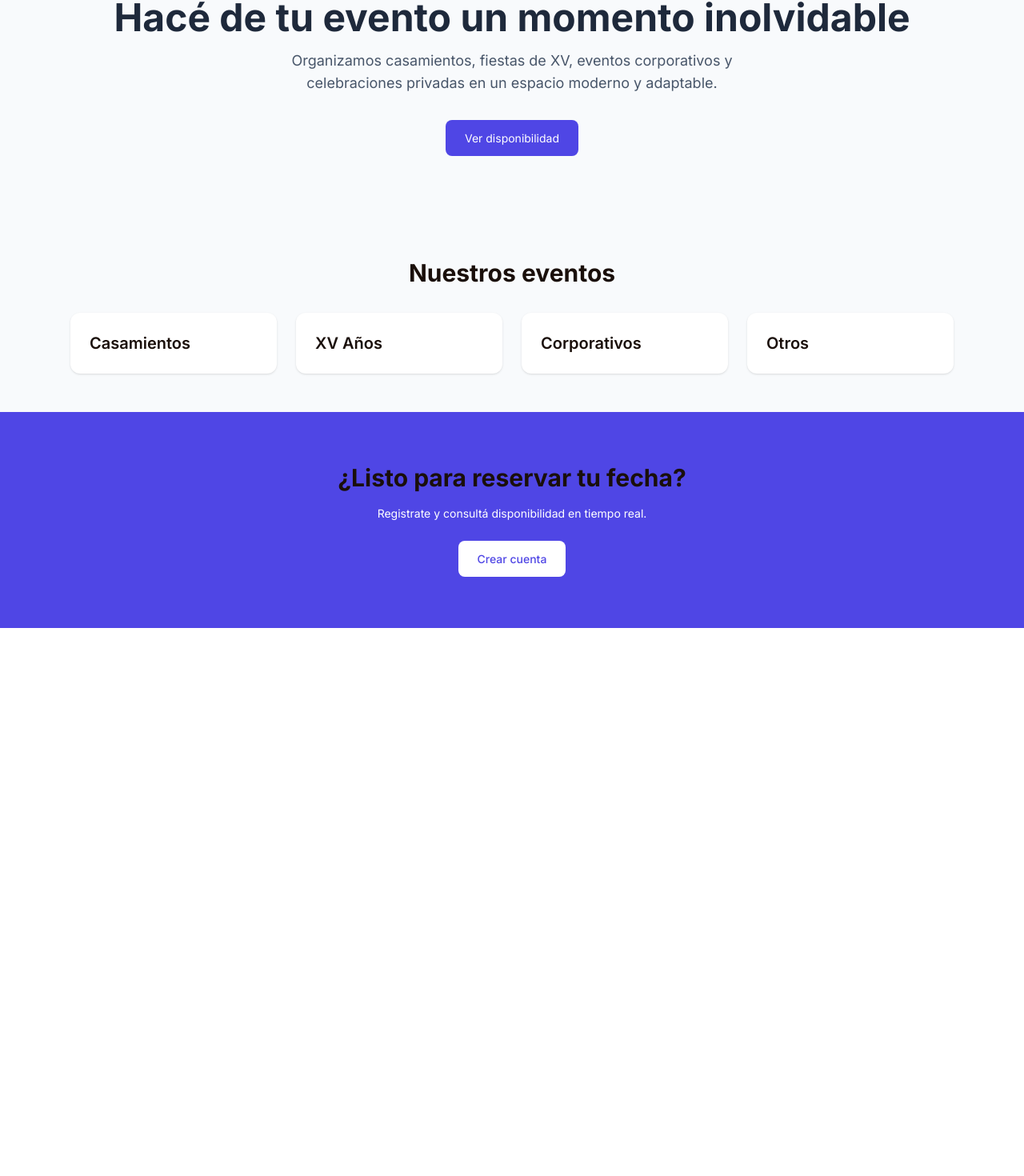
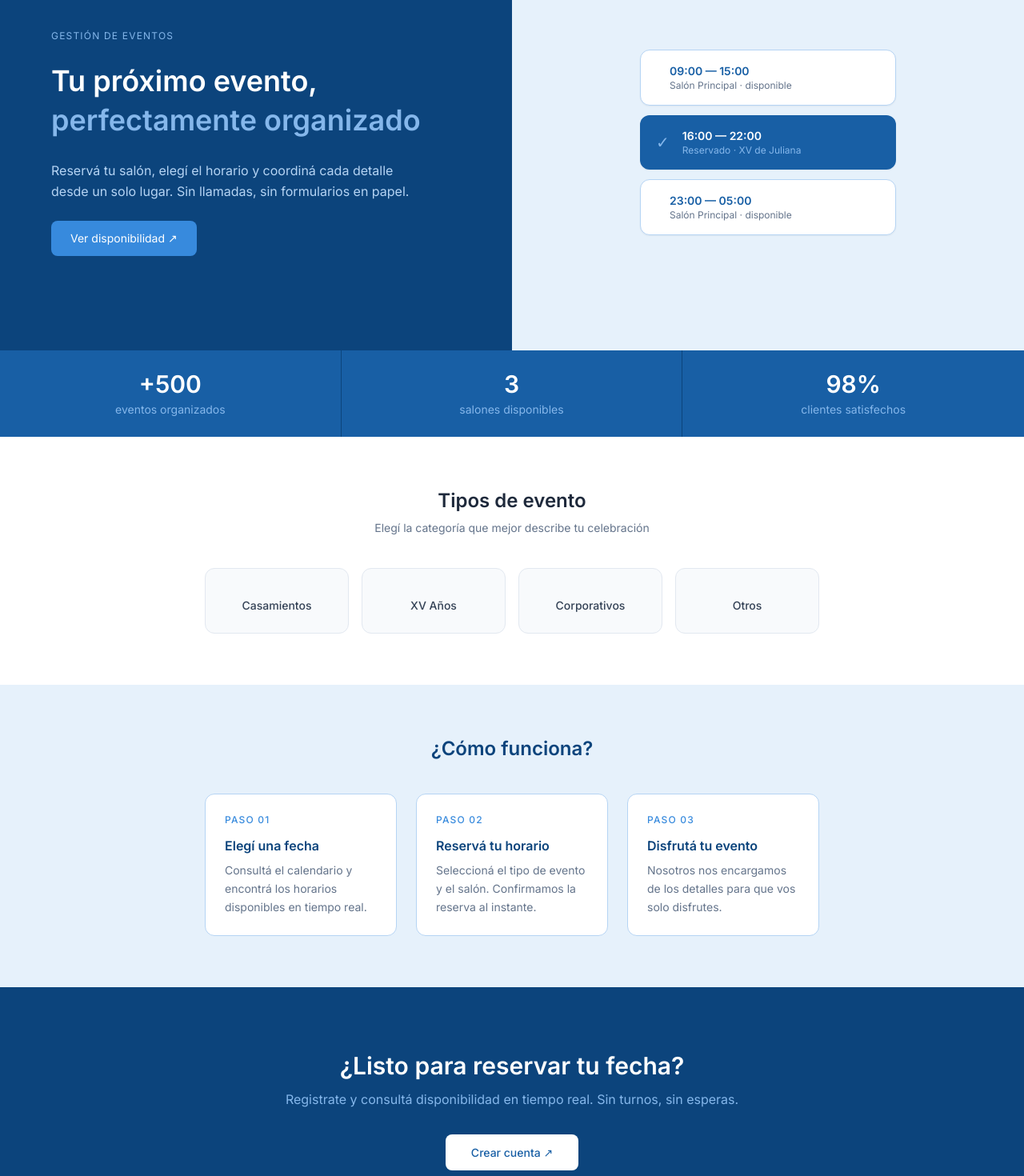
Before and after one commit to Salon-404/Salon404-frontend, a React (Vite) app: page / in a window 1280 px wide. Shown: the part 154-1624 px from the top of the page at 80% size. Before the commit the page ends 939 px from the top, so only its background shows below. Built offline with nearby package versions, Linux system fonts and the light colour scheme; no server answers.

Commit message:
Cambios home y login page

```diff
--- a/src/pages/auth/LoginPage.jsx
+++ b/src/pages/auth/LoginPage.jsx
@@ -1,21 +1,14 @@
 import { useState } from 'react'
-import { useNavigate, useLocation, replace } from 'react-router-dom'
+import { useNavigate, useLocation } from 'react-router-dom'
 import { useForm } from 'react-hook-form'
 import { useAuth } from '../../context/AuthContext'
-import { TOKEN_KEY,RUTA_ADMIN,RUTA_USER } from '../../constants/auth'
+import { TOKEN_KEY, RUTA_ADMIN, RUTA_USER } from '../../constants/auth'
 import { decodeToken } from '../../globals/decodeToken'
-
-const INPUT_CLASS =
-    'w-full rounded-md border border-slate-300 px-3 py-2 text-sm text-slate-700 shadow-sm ' +
-    'focus:border-amber-500 focus:outline-none focus:ring-1 focus:ring-amber-500'
-const LABEL_CLASS = 'block text-sm font-medium text-slate-700 mb-1'
-const ERROR_CLASS = 'mt-1 text-xs text-red-600'
 
 export default function LoginPage() {
   const { login } = useAuth()
   const navigate = useNavigate()
   const location = useLocation()
-
   const [errorGeneral, setErrorGeneral] = useState(null)
 
   const {
@@ -27,15 +20,14 @@ export default function LoginPage() {
   async function onSubmit({ email, password }) {
     setErrorGeneral(null)
     try {
-            const usuarioAutenticado = await login({ email, password });
+      const usuarioAutenticado = await login({ email, password })
       const rolUser = usuarioAutenticado?.role?.toUpperCase() || 'USER'
       if (rolUser === 'USER') {
         navigate(RUTA_USER)
       } else {
-                const destino = location.state?.from?.pathname ?? RUTA_DEFAULT
+        const destino = location.state?.from?.pathname ?? RUTA_ADMIN
         navigate(destino, { replace: true })
       }
-
     } catch (err) {
       if (err?.response?.status === 401) {
         setErrorGeneral('Email o contraseña incorrectos.')
@@ -46,23 +38,79 @@ export default function LoginPage() {
   }
 
   return (
-        <div className="flex min-h-screen items-center justify-center bg-slate-50">
-            <div className="w-full max-w-sm rounded-lg border border-slate-200 bg-white p-8 shadow-sm">
-                <h1 className="mb-6 text-2xl font-bold text-slate-900 tracking-tight">Salon 404</h1>
+    <div className="min-h-screen grid grid-cols-2">
+
+      {/* ── Izquierda ─────────────────────────────────────────────────── */}
+      <div className="bg-[#0C447C] flex flex-col justify-between px-16 py-12">
+        <div className="text-[#85B7EB] font-semibold text-lg tracking-tight">
+          EventoPro
+        </div>
+
+        <div className="flex flex-col gap-6">
+          <span className="text-xs tracking-widest text-[#85B7EB] uppercase">
+            Bienvenido de vuelta
+          </span>
+          <h1 className="text-4xl font-semibold text-white leading-snug">
+            Organizá tu próximo{" "}
+            <em className="not-italic text-[#85B7EB]">evento especial</em>
+          </h1>
+          <p className="text-[#B5D4F4] text-base leading-relaxed max-w-sm">
+            Accedé a tu cuenta para gestionar reservas, horarios y salones en tiempo real.
+          </p>
+
+          {/* Tarjetas decorativas */}
+          <div className="flex flex-col gap-3 mt-4 max-w-xs">
+            <div className="bg-white/10 rounded-xl px-5 py-4 flex items-center gap-4 backdrop-blur-sm">
+              <span className="text-2xl"></span>
+              <div>
+                <div className="text-sm font-semibold text-white">Disponibilidad en tiempo real</div>
+                <div className="text-xs text-[#85B7EB]">Consultá horarios al instante</div>
+              </div>
+            </div>
+            <div className="bg-white/10 rounded-xl px-5 py-4 flex items-center gap-4 backdrop-blur-sm">
+              <span className="text-2xl"></span>
+              <div>
+                <div className="text-sm font-semibold text-white">Reserva confirmada al instante</div>
+                <div className="text-xs text-[#85B7EB]">Sin esperas ni llamadas</div>
+              </div>
+            </div>
+          </div>
+        </div>
+
+        <div className="text-xs text-[#378ADD]">
+          © 2026 eventosPRO · Todos los derechos reservados
+        </div>
+      </div>
+
+      {/* ── Derecha: formulario ───────────────────────────────────────── */}
+      <div className="bg-[#E6F1FB] flex items-center justify-center px-12">
+        <div className="w-full max-w-sm">
+
+          <div className="mb-8">
+            <h2 className="text-2xl font-semibold text-[#0C447C] mb-1">
+              Iniciá sesión
+            </h2>
+            <p className="text-sm text-slate-500">
+              Ingresá tus credenciales para continuar
+            </p>
+          </div>
 
           {errorGeneral && (
-                    <div className="mb-4 rounded-md border border-red-300 bg-red-50 px-4 py-3 text-sm text-red-700">
+            <div className="mb-5 rounded-lg border border-red-200 bg-red-50 px-4 py-3 text-sm text-red-700">
               {errorGeneral}
             </div>
           )}
 
-                <form onSubmit={handleSubmit(onSubmit)} noValidate className="space-y-4">
+          <form onSubmit={handleSubmit(onSubmit)} noValidate className="flex flex-col gap-5">
+
             <div>
-                        <label className={LABEL_CLASS}>Email</label>
+              <label className="block text-sm font-medium text-[#0C447C] mb-1.5">
+                Email
+              </label>
               <input
                 type="email"
-                            placeholder="admin@salon404.com"
-                            className={INPUT_CLASS}
+                placeholder="tu@email.com"
+                className="w-full rounded-lg border border-[#B5D4F4] bg-white px-4 py-2.5 text-sm text-slate-700 shadow-sm focus:border-[#185FA5] focus:outline-none focus:ring-1 focus:ring-[#185FA5] placeholder-slate-400"
                 {...register('email', {
                   required: 'El email es obligatorio',
                   pattern: {
@@ -71,29 +119,36 @@ export default function LoginPage() {
                   },
                 })}
               />
-                        {errors.email && <p className={ERROR_CLASS}>{errors.email.message}</p>}
+              {errors.email && (
+                <p className="mt-1 text-xs text-red-600">{errors.email.message}</p>
+              )}
             </div>
 
             <div>
-                        <label className={LABEL_CLASS}>Contraseña</label>
+              <label className="block text-sm font-medium text-[#0C447C] mb-1.5">
+                Contraseña
+              </label>
               <input
                 type="password"
-                            className={INPUT_CLASS}
+                placeholder="••••••••"
+                className="w-full rounded-lg border border-[#B5D4F4] bg-white px-4 py-2.5 text-sm text-slate-700 shadow-sm focus:border-[#185FA5] focus:outline-none focus:ring-1 focus:ring-[#185FA5] placeholder-slate-400"
                 {...register('password', { required: 'La contraseña es obligatoria' })}
               />
-                        {errors.password && <p className={ERROR_CLASS}>{errors.password.message}</p>}
+              {errors.password && (
+                <p className="mt-1 text-xs text-red-600">{errors.password.message}</p>
+              )}
             </div>
 
             <button
               type="submit"
               disabled={isSubmitting}
-                        className="w-full rounded-md bg-amber-600 px-4 py-2 text-sm font-bold text-white
-                     hover:bg-amber-700 disabled:cursor-not-allowed disabled:opacity-50 transition-colors shadow-sm"
+              className="w-full rounded-lg bg-[#185FA5] px-4 py-3 text-sm font-semibold text-white hover:bg-[#0C447C] disabled:cursor-not-allowed disabled:opacity-50 transition-colors shadow-sm mt-2"
             >
-                        {isSubmitting ? 'Ingresando…' : 'Ingresar'}
+              {isSubmitting ? 'Ingresando…' : 'Ingresar →'}
             </button>
           </form>
         </div>
       </div>
+    </div>
   )
 }
--- a/src/pages/home/HomePage.jsx
+++ b/src/pages/home/HomePage.jsx
@@ -5,66 +5,167 @@ export default function HomePage() {
   const navigate = useNavigate();
 
   return (
-    <div className="min-h-screen bg-slate-50">
-      {/* Navbar */}
-     <Navbar/>
+    <div className="min-h-screen bg-white">
+      <Navbar />
 
-      {/* Hero */}
-      <section className="mx-auto max-w-6xl px-6 py-20 text-center">
-        <h2 className="mb-4 text-5xl font-bold text-slate-800">
-          Hacé de tu evento un momento inolvidable
-        </h2>
+      {/* ── HERO ─────────────────────────────────────────────────────────── */}
+      <section className="grid grid-cols-2 min-h-[520px]">
+        {/* Izquierda: texto */}
+        <div className="bg-[#0C447C] flex flex-col justify-center gap-6 px-16 py-20">
+          <span className="text-xs tracking-widest text-[#85B7EB] uppercase">
+            Gestión de eventos
+          </span>
+          <h1 className="text-4xl font-semibold text-white leading-snug">
+            Tu próximo evento,{" "}
+            <em className="not-italic text-[#85B7EB]">
+              perfectamente organizado
+            </em>
+          </h1>
+          <p className="text-[#B5D4F4] text-base leading-relaxed max-w-md">
+            Reservá tu salón, elegí el horario y coordiná cada detalle desde
+            un solo lugar. Sin llamadas, sin formularios en papel.
+          </p>
+          <button
+            onClick={() => navigate("/disponibilidad")}
+            className="w-fit rounded-lg bg-[#378ADD] px-6 py-3 text-white text-sm hover:bg-[#185FA5] transition-colors"
+          >
+            Ver disponibilidad ↗
+          </button>
+        </div>
 
-        <p className="mx-auto mb-8 max-w-2xl text-lg text-slate-600">
-          Organizamos casamientos, fiestas de XV,
-          eventos corporativos y celebraciones privadas
-          en un espacio moderno y adaptable.
-        </p>
-
-        <button onClick={()=> navigate("/disponibilidad")} className="rounded-lg bg-indigo-600 px-6 py-3 text-white hover:bg-indigo-700">
-          Ver disponibilidad
-        </button>
-      </section>
-
-      {/* Eventos */}
-      <section className="mx-auto max-w-6xl px-6 py-12">
-        <h3 className="mb-8 text-center text-3xl font-bold">
-          Nuestros eventos
-        </h3>
-
-        <div className="grid gap-6 md:grid-cols-4">
-          <div className="rounded-xl bg-white p-6 shadow">
-            <h4 className="text-xl font-semibold"> Casamientos</h4>
-          </div>
-
-          <div className="rounded-xl bg-white p-6 shadow">
-            <h4 className="text-xl font-semibold"> XV Años</h4>
-          </div>
-
-          <div className="rounded-xl bg-white p-6 shadow">
-            <h4 className="text-xl font-semibold"> Corporativos</h4>
-          </div>
-
-          <div className="rounded-xl bg-white p-6 shadow">
-            <h4 className="text-xl font-semibold"> Otros</h4>
+        {/* Derecha: tarjetas de horario */}
+        <div className="bg-[#E6F1FB] flex items-center justify-center px-12">
+          <div className="flex flex-col gap-3 w-full max-w-xs">
+            <div className="bg-white rounded-xl border border-[#B5D4F4] px-5 py-4 flex items-center gap-4 shadow-sm">
+              <span className="text-[#185FA5] text-xl"></span>
+              <div>
+                <div className="text-sm font-semibold text-[#185FA5]">09:00 — 15:00</div>
+                <div className="text-xs text-slate-500">Salón Principal · disponible</div>
+              </div>
+            </div>
+            <div className="bg-[#185FA5] rounded-xl px-5 py-4 flex items-center gap-4 shadow-sm">
+              <span className="text-[#85B7EB] text-xl">✓</span>
+              <div>
+                <div className="text-sm font-semibold text-white">16:00 — 22:00</div>
+                <div className="text-xs text-[#85B7EB]">Reservado · XV de Juliana</div>
+              </div>
+            </div>
+            <div className="bg-white rounded-xl border border-[#B5D4F4] px-5 py-4 flex items-center gap-4 shadow-sm">
+              <span className="text-[#185FA5] text-xl"></span>
+              <div>
+                <div className="text-sm font-semibold text-[#185FA5]">23:00 — 05:00</div>
+                <div className="text-xs text-slate-500">Salón Principal · disponible</div>
+              </div>
+            </div>
           </div>
         </div>
       </section>
 
-      {/* CTA */}
-      <section className="bg-indigo-600 py-16 text-center text-white">
-        <h3 className="mb-4 text-3xl font-bold">
+      {/* ── STATS ────────────────────────────────────────────────────────── */}
+      <section className="grid grid-cols-3 bg-[#185FA5]">
+        {[
+          { num: "+500", label: "eventos organizados" },
+          { num: "3", label: "salones disponibles" },
+          { num: "98%", label: "clientes satisfechos" },
+        ].map((s, i) => (
+          <div
+            key={i}
+            className={`py-6 text-center ${i < 2 ? "border-r border-[#0C447C]" : ""}`}
+          >
+            <div className="text-3xl font-semibold text-white">{s.num}</div>
+            <div className="text-sm text-[#85B7EB] mt-1">{s.label}</div>
+          </div>
+        ))}
+      </section>
+
+      {/* ── TIPOS DE EVENTO ──────────────────────────────────────────────── */}
+      <section className="py-16 px-6 bg-white">
+        <h2 className="text-2xl font-semibold text-slate-800 text-center mb-2">
+          Tipos de evento
+        </h2>
+        <p className="text-sm text-slate-500 text-center mb-10">
+          Elegí la categoría que mejor describe tu celebración
+        </p>
+        <div className="grid grid-cols-4 gap-4 max-w-3xl mx-auto">
+          {[
+            { icon: "", name: "Casamientos" },
+            { icon: "", name: "XV Años" },
+            { icon: "", name: "Corporativos" },
+            { icon: "", name: "Otros" },
+          ].map((ev) => (
+            <div
+              key={ev.name}
+              className="bg-slate-50 border border-slate-200 rounded-xl p-6 text-center cursor-pointer hover:border-[#378ADD] transition-colors"
+            >
+              <div className="text-3xl mb-3">{ev.icon}</div>
+              <div className="text-sm font-medium text-slate-700">{ev.name}</div>
+            </div>
+          ))}
+        </div>
+      </section>
+
+      {/* ── CÓMO FUNCIONA ────────────────────────────────────────────────── */}
+      <section className="py-16 px-6 bg-[#E6F1FB]">
+        <h2 className="text-2xl font-semibold text-[#0C447C] text-center mb-10">
+          ¿Cómo funciona?
+        </h2>
+        <div className="grid grid-cols-3 gap-6 max-w-3xl mx-auto">
+          {[
+            {
+              paso: "PASO 01",
+              title: "Elegí una fecha",
+              desc: "Consultá el calendario y encontrá los horarios disponibles en tiempo real.",
+            },
+            {
+              paso: "PASO 02",
+              title: "Reservá tu horario",
+              desc: "Seleccioná el tipo de evento y el salón. Confirmamos la reserva al instante.",
+            },
+            {
+              paso: "PASO 03",
+              title: "Disfrutá tu evento",
+              desc: "Nosotros nos encargamos de los detalles para que vos solo disfrutes.",
+            },
+          ].map((s) => (
+            <div
+              key={s.paso}
+              className="bg-white rounded-xl border border-[#B5D4F4] p-6"
+            >
+              <div className="text-xs font-medium text-[#378ADD] tracking-widest mb-3">
+                {s.paso}
+              </div>
+              <div className="text-base font-semibold text-[#0C447C] mb-2">
+                {s.title}
+              </div>
+              <div className="text-sm text-slate-500 leading-relaxed">
+                {s.desc}
+              </div>
+            </div>
+          ))}
+        </div>
+      </section>
+
+      {/* ── CTA ──────────────────────────────────────────────────────────── */}
+      <section className="bg-[#0C447C] py-20 text-center">
+        <h2 className="text-3xl font-semibold text-white mb-3">
           ¿Listo para reservar tu fecha?
-        </h3>
-
-        <p className="mb-6">
-          Registrate y consultá disponibilidad en tiempo real.
+        </h2>
+        <p className="text-[#85B7EB] text-base mb-8">
+          Registrate y consultá disponibilidad en tiempo real. Sin turnos, sin esperas.
         </p>
-
-        <button className="rounded-lg bg-white px-6 py-3 font-medium text-indigo-600">
-          Crear cuenta
+        <button
+          onClick={() => navigate("/register")}
+          className="rounded-lg bg-white px-8 py-3 font-medium text-[#185FA5] hover:bg-[#E6F1FB] transition-colors"
+        >
+          Crear cuenta ↗
         </button>
       </section>
+
+      {/* ── FOOTER ───────────────────────────────────────────────────────── */}
+      <footer className="bg-[#042C53] flex items-center justify-between px-8 py-5">
+        <span className="text-[#85B7EB] font-medium text-base">EventosPro</span>
+        <span className="text-[#378ADD] text-xs">© 2026 · Todos los derechos reservados</span>
+      </footer>
     </div>
   );
 }
--- a/src/services/eventosService.js
+++ b/src/services/eventosService.js
@@ -37,7 +37,7 @@ export async function getEventoPorReservaId(reservaId) {
  */
 export async function createEvento(evento) {
   const { data } = await api.post('', evento)
-  return data
+  return data;
 }
 export async function getSalonAvailable(salonId, eventTypeId, date) {
   const { data } = await api.get('/salon/available', {
```
Lines whose indentation alone changed are shown as unchanged.
